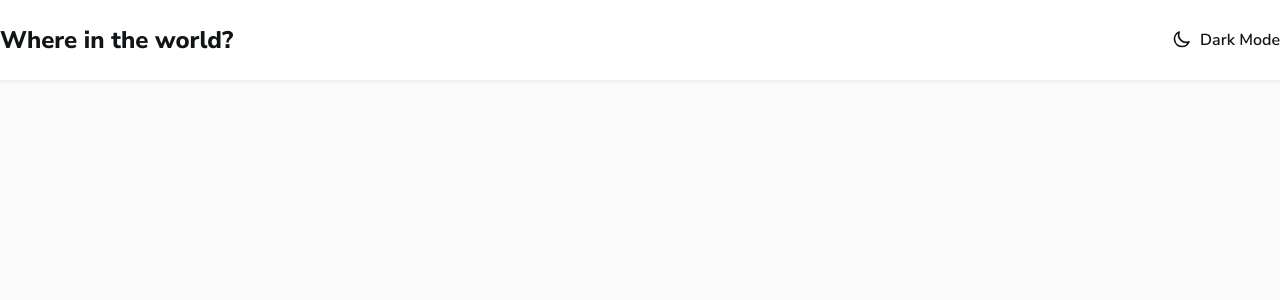
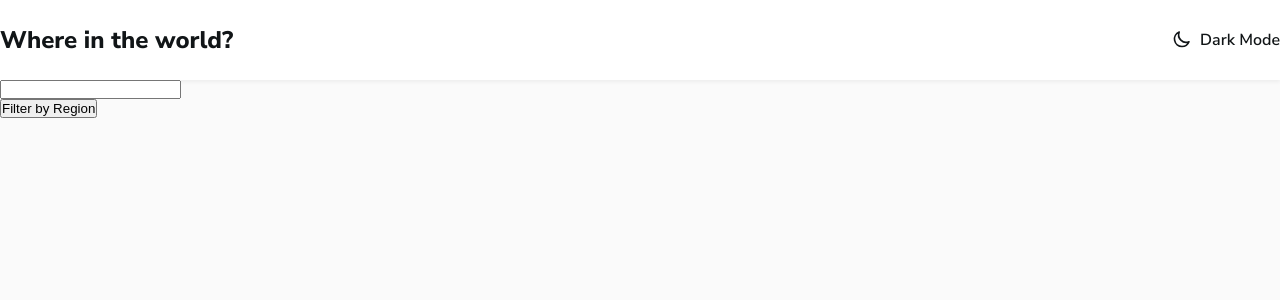
Before and after one commit to to-arda-kurt/rest-countries, a React (Create React App) app: page / in a window 1280 px wide. Shown: the top 300 px of the page. Built offline with nearby package versions, Linux system fonts and the light colour scheme.

Commit message:
File Refactoring - Search and Filter

```diff
--- a/package.json
+++ b/package.json
@@ -12,7 +12,7 @@
     "react": "^17.0.2",
     "react-dom": "^17.0.2",
     "react-icons": "^4.3.1",
-    "react-router-dom": "^6.0.0",
+    "react-router-dom": "^5.3.0",
     "react-scripts": "4.0.3",
     "styled-components": "^5.3.3",
     "web-vitals": "^1.0.1"
--- a/src/App.js
+++ b/src/App.js
@@ -3,17 +3,24 @@ import { ThemeProvider } from 'styled-components';
 import { GlobalStyle } from './styles/Global.Styled';
 import { lightMode, darkMode } from './styles/theme';
 import mainContext from './context/mainContext';
-import Header from './views/Header';
+import Home from './views/Home';
+import { BrowserRouter as Router, Switch, Route, Link } from 'react-router-dom';
 
 function App() {
   const MainContext = useContext(mainContext);
   const { theme, setTheme } = MainContext;
 
   return (
-    <ThemeProvider theme={theme === 'light' ? lightMode : darkMode}>
-      <GlobalStyle />
-      <Header />
-    </ThemeProvider>
+    <Router>
+      <ThemeProvider theme={theme === 'light' ? lightMode : darkMode}>
+        <GlobalStyle />
+        <Switch>
+          <Route exact path="/">
+            <Home />
+          </Route>
+        </Switch>
+      </ThemeProvider>
+    </Router>
   );
 }
 
--- a/src/components/Toggle/index.js
+++ b/src/components/Header/Toggle/index.js
@@ -1,5 +1,5 @@
 import React, { useContext } from 'react';
-import MainContext from '../../context/mainContext';
+import MainContext from '../../../context/mainContext';
 import { HiOutlineMoon, HiOutlineSun } from 'react-icons/hi';
 import styled from 'styled-components';
 import { motion } from 'framer-motion';
--- a/src/views/Header/index.js
+++ b/src/components/Header/index.js
@@ -1,6 +1,6 @@
 import React from 'react';
-import Logo from '../../components/Logo';
-import Toggle from '../../components/Toggle';
+import Logo from './Logo';
+import Toggle from './Toggle';
 import styled from 'styled-components';
 import { Container } from '../../styles/Global.Styled';
 
@@ -19,7 +19,7 @@ const Header = () => {
 
 export default Header;
 
-const HeaderWrapper = styled.div`
+const HeaderWrapper = styled.header`
   background-color: ${(props) => props.theme.header.color};
   box-shadow: ${(props) => props.theme.header.boxShadow};
 `;
--- /dev/null
+++ b/src/components/SearchFilter/index.js
@@ -0,0 +1,47 @@
+import React, { useContext, useState } from 'react';
+import MainContext from '../../context/mainContext';
+import styled from 'styled-components';
+
+const SearchFilter = () => {
+  const mainContext = useContext(MainContext);
+  const { filterOptions } = mainContext;
+  const [showOptions, setShowOptions] = useState(false);
+
+  const filterHandler = () => {
+    setShowOptions((prevState) => {
+      return !prevState;
+    });
+  };
+
+  return (
+    <>
+      <Section>
+        <form action="">
+          <label htmlFor=""></label>
+          <input type="text" />
+        </form>
+        <div>
+          <button onClick={filterHandler}>Filter by Region</button>
+          {showOptions && (
+            <div>
+              <ul>
+                {filterOptions.map((option) => (
+                  <li key={option} value={option}>
+                    {option}{' '}
+                  </li>
+                ))}
+              </ul>
+            </div>
+          )}
+        </div>
+      </Section>
+    </>
+  );
+};
+
+export default SearchFilter;
+
+const Section = styled.section`
+  max-width: 1280px;
+  margin: 0 auto;
+`;
--- a/src/context/MainState.js
+++ b/src/context/MainState.js
@@ -7,6 +7,7 @@ import { useReducer } from 'react';
 const MainState = (props) => {
   const initialState = {
     theme: 'light',
+    filterOptions: ['Africa', 'America', 'Asia', 'Europe', 'Oceania'],
   };
 
   const [state, dispatch] = useReducer(mainReducer, initialState);
@@ -20,7 +21,13 @@ const MainState = (props) => {
   };
 
   return (
-    <MainContext.Provider value={{ theme: state.theme, setTheme }}>
+    <MainContext.Provider
+      value={{
+        theme: state.theme,
+        filterOptions: state.filterOptions,
+        setTheme,
+      }}
+    >
       {props.children}
     </MainContext.Provider>
   );
--- /dev/null
+++ b/src/views/Home/index.js
@@ -0,0 +1,14 @@
+import React from 'react';
+import Header from '../../components/Header';
+import SearchFilter from '../../components/SearchFilter';
+
+const Home = () => {
+  return (
+    <>
+      <Header />
+      <SearchFilter />
+    </>
+  );
+};
+
+export default Home;
```
Also changed, not shown: src/components/Header/Logo/index.js (renamed from src/components/Logo/index.js), 2 other files (tests, documents, lock files or other folders).
